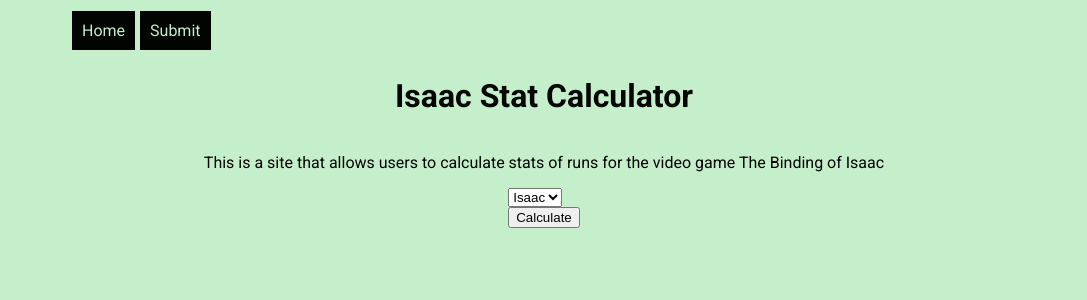
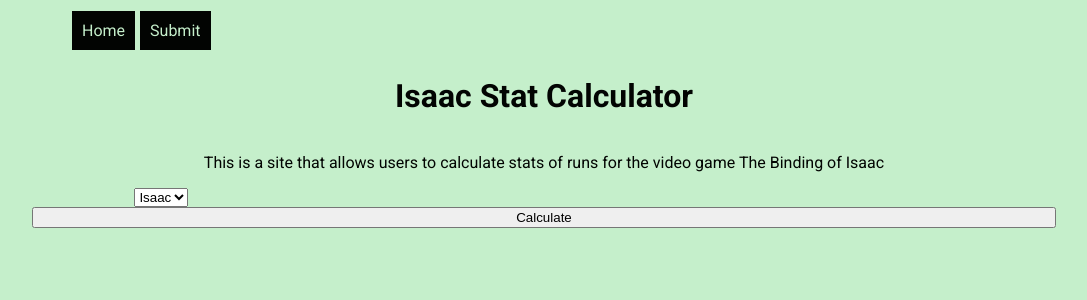
Before and after one commit to bardinasjacob/isaacApp, a PHP site: page / in a window 1280 px wide. Shown: the top 300 px of the page, without its empty margins (96-1183 px from the left). Run offline with PHP 8.4, Linux system fonts and the light colour scheme; data that the repository does not hold is empty.

Commit message:
Added flexboxes to hero section and updated item button active highlights

```diff
--- a/index.html
+++ b/index.html
@@ -37,8 +37,8 @@
 
                     </div>
                 </div>
-                <button onclick="">Calculate</button>
             </div>
+            <button onclick="">Calculate</button>
         </main>
         <footer>
 
--- a/styles.css
+++ b/styles.css
@@ -51,7 +51,29 @@ header{
 
 main{
     display: flex;
+    flex-direction: column;
     justify-content: center;
+}
+
+.hero{
+    display: flex;
+    flex-direction: row;
+    justify-content: space-between;
+}
+
+#characterPanel{
+    display: flex;
+    flex-direction: row;
+    margin-left: 10%;
+    margin-right: 10%;
+}
+
+#itemPanel{
+    display: flex;
+    flex-direction: row;
+    width: 100%;
+    margin-left: 10%;
+    margin-right: 10%;
 }
 
 form{
@@ -91,7 +113,7 @@ form button:hover{
     background-color: var(--secondary-color);
     color: var(--primary-color);
     width: 20%;
-    margin: auto;
+    margin: 1px;
     border-color: var(--secondary-color);
 }
 
```
